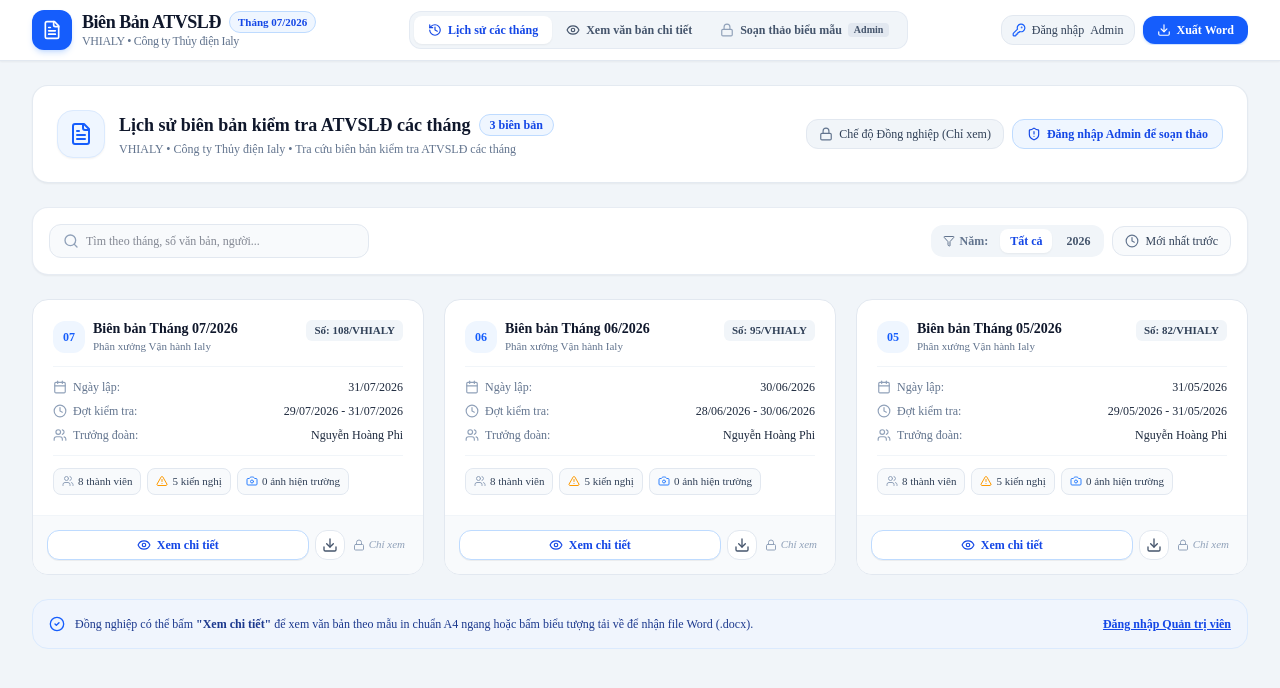
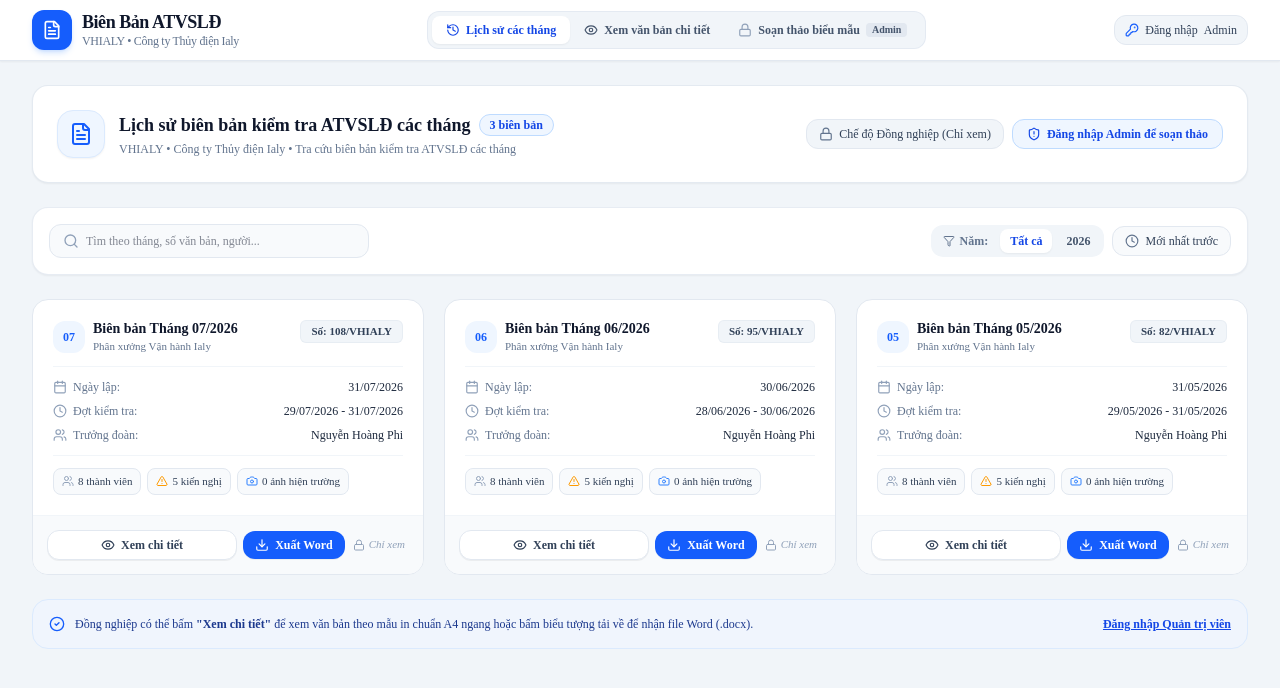
Before and after one commit to ftu016-create/atvsld-ialy, a React (Vite) app: page / in a window 1280 px wide. Shown: the top 688 px of the page. Built offline with nearby package versions, Linux system fonts and the light colour scheme.

Commit message:
feat: implement quick report selection in history
Add report selection capability in the HistoryPage and Header components to improve navigation efficiency between saved records.

```diff
--- a/src/App.tsx
+++ b/src/App.tsx
@@ -303,6 +303,11 @@ export default function App() {
       {/* Navigation Header */}
       <Header
         report={report}
+        reportsList={reportsHistory}
+        onSelectReport={(target) => {
+          setReport(target);
+          showToast(`Đã chọn biên bản Tháng ${target.thang_nam}`, 'info');
+        }}
         userRole={userRole}
         onSave={handleSaveReport}
         onNew={handleNewReport}
@@ -325,6 +330,10 @@ export default function App() {
             currentReportId={report.id}
             userRole={userRole}
             onViewReport={handleViewReportDetails}
+            onSelectReport={(target) => {
+              setReport(target);
+              showToast(`Đã chọn biên bản Tháng ${target.thang_nam}`, 'info');
+            }}
             onEditReport={handleEditReport}
             onDuplicateReport={handleDuplicateReport}
             onDeleteReport={handleDeleteReport}
--- a/src/components/Header.tsx
+++ b/src/components/Header.tsx
@@ -18,6 +18,8 @@ import { ReportData, UserRole, ViewTab } from '../types';
 
 interface HeaderProps {
   report: ReportData;
+  reportsList?: ReportData[];
+  onSelectReport?: (report: ReportData) => void;
   userRole: UserRole;
   onSave: () => void;
   onNew: () => void;
@@ -34,6 +36,8 @@ interface HeaderProps {
 
 export const Header: React.FC<HeaderProps> = ({
   report,
+  reportsList,
+  onSelectReport,
   userRole,
   onSave,
   onNew,
@@ -71,9 +75,13 @@ export const Header: React.FC<HeaderProps> = ({
                   <h1 className="font-bold text-slate-900 text-base sm:text-lg leading-tight tracking-tight">
                     Biên Bản ATVSLĐ
                   </h1>
-                  <span className="hidden sm:inline-flex items-center gap-1 px-2 py-0.5 rounded-full text-[11px] font-semibold bg-blue-50 text-blue-700 border border-blue-200">
+
+                  {/* Show current month badge ONLY when viewing or editing a specific report */}
+                  {activeTab !== 'history' && (
+                    <span className="hidden sm:inline-flex items-center gap-1 px-2.5 py-0.5 rounded-full text-[11px] font-bold bg-blue-50 text-blue-700 border border-blue-200">
                       Tháng {report.thang_nam}
                     </span>
+                  )}
                 </div>
                 <p className="text-xs text-slate-500 font-medium tracking-tight">
                   VHIALY  •  Công ty Thủy điện Ialy
@@ -211,8 +219,8 @@ export const Header: React.FC<HeaderProps> = ({
               </button>
             )}
 
-            {/* Admin-Only Save Button */}
-            {isAdmin && (
+            {/* Admin-Only Save Button: only shown when editing */}
+            {isAdmin && activeTab === 'edit' && (
               <button
                 id="btn-header-save"
                 onClick={onSave}
@@ -228,15 +236,18 @@ export const Header: React.FC<HeaderProps> = ({
               </button>
             )}
 
-            {/* Export Word (.docx) */}
+            {/* Export Word (.docx): only shown when viewing or editing a single document */}
+            {activeTab !== 'history' && (
               <button
                 id="btn-header-export-docx"
                 onClick={onExportDocx}
+                title={`Xuất file Word (.docx) cho biên bản Tháng ${report.thang_nam}`}
                 className="inline-flex items-center gap-1.5 px-3.5 py-1.5 text-xs font-bold text-white bg-blue-600 hover:bg-blue-700 active:bg-blue-800 rounded-xl shadow-sm shadow-blue-500/25 transition whitespace-nowrap"
               >
                 <Download className="w-3.5 h-3.5" />
                 <span>Xuất Word</span>
               </button>
+            )}
 
           </div>
 
--- a/src/components/HistoryPage.tsx
+++ b/src/components/HistoryPage.tsx
@@ -33,6 +33,7 @@ interface HistoryPageProps {
   onDuplicateReport: (report: ReportData) => void;
   onDeleteReport: (id: string) => void;
   onExportDocx: (report: ReportData) => void;
+  onSelectReport?: (report: ReportData) => void;
   onOpenAdminAuth: () => void;
   onCreateNewReport: () => void;
 }
@@ -46,6 +47,7 @@ export const HistoryPage: React.FC<HistoryPageProps> = ({
   onDuplicateReport,
   onDeleteReport,
   onExportDocx,
+  onSelectReport,
   onOpenAdminAuth,
   onCreateNewReport,
 }) => {
@@ -283,19 +285,18 @@ export const HistoryPage: React.FC<HistoryPageProps> = ({
                     </div>
 
                     <div className="flex flex-col items-end gap-1">
-                      {isCurrent && (
-                        <span className="px-2 py-0.5 rounded-full text-[10px] font-bold bg-blue-100 text-blue-700">
-                          Đang xem
-                        </span>
-                      )}
-                      <span className="text-[11px] font-semibold text-slate-700 bg-slate-100 px-2 py-0.5 rounded-md">
+                      <span className="text-[11px] font-semibold text-slate-700 bg-slate-100 px-2.5 py-0.5 rounded-md border border-slate-200/60">
                         Số: {item.so_van_ban ? `${item.so_van_ban}/VHIALY` : '---/VHIALY'}
                       </span>
                     </div>
                   </div>
 
                   {/* Date & Details */}
-                  <div className="space-y-2 py-3 border-y border-slate-100 text-xs text-slate-600">
+                  <div
+                    onClick={() => onViewReport(item)}
+                    className="space-y-2 py-3 border-y border-slate-100 text-xs text-slate-600 cursor-pointer"
+                    title={`Bấm để xem chi tiết văn bản Tháng ${item.thang_nam}`}
+                  >
                     <div className="flex items-center justify-between">
                       <span className="flex items-center gap-1.5 text-slate-500">
                         <Calendar className="w-3.5 h-3.5 text-slate-400" />
@@ -344,23 +345,25 @@ export const HistoryPage: React.FC<HistoryPageProps> = ({
 
                 {/* Card Actions Footer */}
                 <div className="p-3.5 bg-slate-50 border-t border-slate-100 flex items-center justify-between gap-2">
-                  {/* Left: View for all colleagues */}
+                  {/* Left: View & Export directly for this specific month */}
                   <div className="flex items-center gap-1.5 flex-1">
                     <button
                       onClick={() => onViewReport(item)}
-                      title="Xem toàn văn bản biên bản chuẩn A4"
-                      className="flex-1 py-1.5 px-3 text-xs font-bold text-blue-700 bg-white hover:bg-blue-50 border border-blue-200 rounded-xl transition flex items-center justify-center gap-1.5 shadow-2xs"
+                      title={`Xem toàn văn bản Tháng ${item.thang_nam} chuẩn A4`}
+                      className="flex-1 py-1.5 px-2.5 text-xs font-bold text-slate-700 bg-white hover:bg-slate-100 hover:text-blue-700 border border-slate-200 rounded-xl transition flex items-center justify-center gap-1.5 shadow-2xs"
                     >
                       <Eye className="w-3.5 h-3.5" />
                       <span>Xem chi tiết</span>
                     </button>
 
                     <button
+                      id={`btn-export-card-${item.id}`}
                       onClick={() => onExportDocx(item)}
-                      title="Tải file Word (.docx) của tháng này"
-                      className="p-1.5 text-slate-600 bg-white hover:bg-slate-100 border border-slate-200 hover:text-blue-600 rounded-xl transition"
+                      title={`Xuất file Word (.docx) của riêng Tháng ${item.thang_nam}`}
+                      className="py-1.5 px-3 text-xs font-bold text-white bg-blue-600 hover:bg-blue-700 rounded-xl transition flex items-center gap-1.5 shadow-2xs whitespace-nowrap"
                     >
-                      <Download className="w-4 h-4" />
+                      <Download className="w-3.5 h-3.5" />
+                      <span>Xuất Word</span>
                     </button>
                   </div>
 
```
Lines whose indentation alone changed are shown as unchanged.
